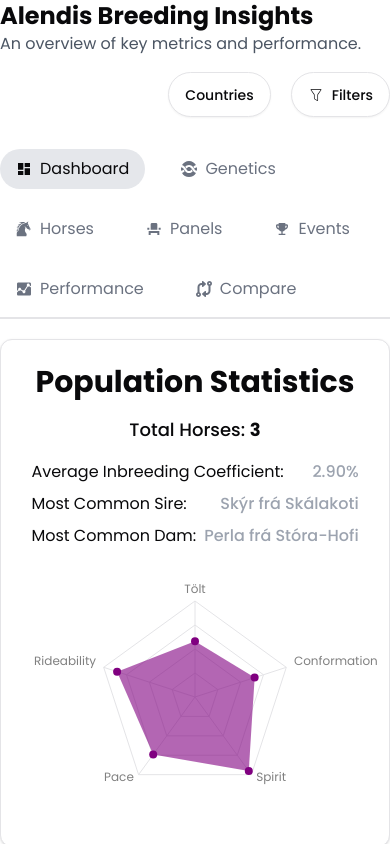
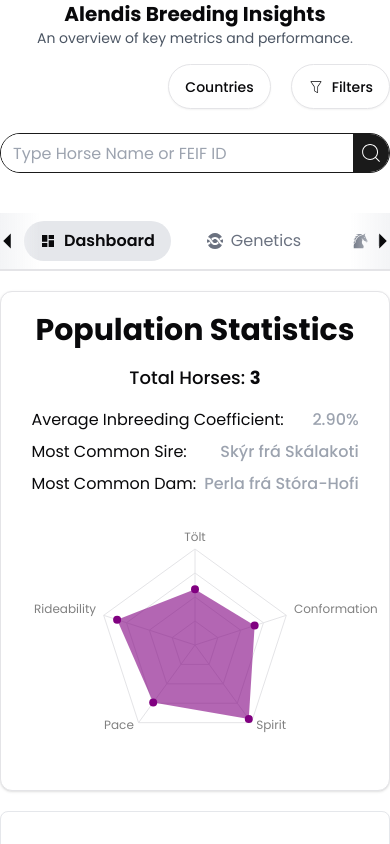
Before and after one commit to AbdullahSherMuhammad/Horse_Breeding_Web_App_Analytics, a Next.js app in the folder client/: page /Dashboard in a window 390 px wide. Shown: the top 844 px of the page. Built offline with nearby package versions, Linux system fonts and the light colour scheme.

Commit message:
Update UI

```diff
--- /dev/null
+++ b/client/app/Dashboard/components/SearchBar/SearchBar.tsx
@@ -0,0 +1,25 @@
+import React, { useState } from 'react'
+import { CiSearch } from "react-icons/ci";
+
+
+const SearchBar = () => {
+
+
+  return (
+    <div className={`flex justify-end w-full lg:w-[350px] h-10 rounded-full overflow-hidden border border-[#1a1a1a] transition-width duration-300`}>
+        <input
+          className={`w-full
+          h-full px-3 border-0 outline-none text-gray-800`}
+          type="text"
+          placeholder='Type Horse Name or FEIF ID'
+         />
+        <button
+          className='bg-[#1a1a1a] text-white flex items-center justify-center w-10 h-full text-2xl'
+        >
+            <CiSearch/>
+        </button>
+    </div>
+  )
+}
+
+export default SearchBar
--- a/client/app/Dashboard/page.tsx
+++ b/client/app/Dashboard/page.tsx
@@ -9,6 +9,7 @@ import RadarChartComponent from "./components/RadarChart/RadarChart";
 import FilterComponent from "@/components/Filter/page";
 import PageNavigation from "@/components/layout/Navigation/Navigation";
 import CountryFilter from "@/components/CountryFilter/CountryFilter";
+import SearchBar from "./components/SearchBar/SearchBar";
 
 interface CardContentType {
   title: string;
@@ -103,21 +104,26 @@ const Dashboard: React.FC = () => {
     <div>
       {/* Page Heading */}
       <div className="flex flex-col md:flex-row justify-between items-start md:items-center mb-6 space-y-4 md:space-y-0">
-        <div>
-          <h1 className="text-2xl font-bold">Alendis Breeding Insights</h1>
-          <p className="text-gray-600">An overview of key metrics and performance.</p>
+        <div className="text-center md:text-start w-full">
+          <h1 className="text-xl md:text-2xl font-bold">Alendis Breeding Insights</h1>
+          <p className="text-sm sm:text-md text-gray-600">An overview of key metrics and performance.</p>
         </div>
-        <div className="flex justify-end items-center gap-5 w-full sm:w-auto">
+        <div className="flex justify-end items-center gap-5 w-full md:w-auto">
           <CountryFilter/>
           <FilterComponent/>
+          <div className="hidden lg:flex"><SearchBar /></div>
         </div>
+      </div>
+
+      <div className="w-full flex lg:hidden justify-end mb-10 lg:m-0">
+        <SearchBar/>
       </div>
 
       <PageNavigation
          scrollToSection={scrollToSection}
       />
 
-      <Card className="flex flex-col lg:flex-row gap-6 justify-between items-center p-6 my-5 overflow-hidden">
+      <Card className="flex flex-col lg:flex-row gap-6 justify-between items-center p-5 my-5 overflow-hidden">
         {/* Content Section */}
         <div className="chart_content flex flex-col gap-4 lg:w-1/2">
           <h1 className="font-bold text-3xl text-center lg:text-left">
--- a/client/app/globals.css
+++ b/client/app/globals.css
@@ -25,6 +25,14 @@
   scrollbar-color: #000 transparent;
 }
 
+.scrollbar-hide {
+  -ms-overflow-style: none;
+  scrollbar-width: none;
+}
+
+.scrollbar-hide::-webkit-scrollbar {
+  display: none;
+}
 
 @layer base {
   :root {
--- a/client/components/layout/Navigation/Navigation.tsx
+++ b/client/components/layout/Navigation/Navigation.tsx
@@ -1,12 +1,14 @@
 'use client';
-import React, { useEffect, useMemo, useState } from 'react';
+import React, { useEffect, useMemo, useState, useRef } from 'react';
 import { MdDashboard } from 'react-icons/md';
 import { GiHorseHead } from 'react-icons/gi';
 import { SiMicrogenetics } from 'react-icons/si';
-import { MdEventSeat } from 'react-icons/md';
-import { MdEmojiEvents } from 'react-icons/md';
+import { MdEventSeat, MdEmojiEvents } from 'react-icons/md';
 import { IoMdAnalytics } from 'react-icons/io';
 import { FaCodeCompare } from 'react-icons/fa6';
+import { IoMdArrowDropleft } from "react-icons/io";
+import { IoMdArrowDropright } from "react-icons/io";
+
 
 interface MenuLink {
   name: string;
@@ -19,8 +21,10 @@ interface PageNavigationProps {
 }
 
 const PageNavigation: React.FC<PageNavigationProps> = ({ scrollToSection }) => {
-
   const [active, setActive] = useState<string | null>('Dashboard');
+  const [isSticky, setIsSticky] = useState(false);
+  const [showArrows, setShowArrows] = useState(false);
+  const menuRef = useRef<HTMLDivElement>(null);
 
   const menuLinks: MenuLink[] = useMemo(
     () => [
@@ -40,36 +44,103 @@ const PageNavigation: React.FC<PageNavigationProps> = ({ scrollToSection }) => {
     setActive(activeName);
   };
 
+  const scrollMenu = (direction: 'left' | 'right') => {
+    if (menuRef.current) {
+      const scrollAmount = direction === 'left' ? -200 : 200;
+      menuRef.current.scrollBy({
+        left: scrollAmount,
+        behavior: 'smooth',
+      });
+    }
+  };
+
   useEffect(() => {
     const handleScroll = () => {
       if (window.scrollY === 0) {
         setActive('Dashboard');
       }
+      if (window.scrollY >= 300) {
+        setIsSticky(true);
+      } else {
+        setIsSticky(false);
+      }
+    };
+
+    const checkScroll = () => {
+      if (menuRef.current) {
+        const isScrollable =
+          menuRef.current.scrollWidth > menuRef.current.clientWidth;
+        setShowArrows(isScrollable);
+      }
     };
 
     window.addEventListener('scroll', handleScroll);
+    window.addEventListener('resize', checkScroll);
+    checkScroll();
 
     return () => {
       window.removeEventListener('scroll', handleScroll);
+      window.removeEventListener('resize', checkScroll);
     };
-  }, [])
-
+  }, []);
 
   return (
-      <nav className="flex items-center justify-between py-2 border-b-2">
-        <nav className="flex flex-wrap gap-5">
+    <div
+      className={`${
+        isSticky ? 'fixed top-0 left-0 z-50 bg-white shadow-md' : 'relative top-0'
+      } w-full px-2 border-b-2 transition-all duration-300 ease-in-out`}
+    >
+      {/* Left Arrow */}
+      {showArrows && (
+        <button
+          onClick={() => scrollMenu('left')}
+          className="absolute -left-2 top-1/2 transform -translate-y-1/2 text-3xl z-20"
+          aria-label="Scroll Left"
+          style={{ display: showArrows ? 'flex' : 'none' }}
+        >
+          <IoMdArrowDropleft />
+        </button>
+      )}
+
+      {/* Scrollable Menu */}
+      <div
+        ref={menuRef}
+        className="flex md:justify-center gap-5 overflow-x-auto py-2 px-4 scrollbar-hide relative"
+      >
         {menuLinks.map((val, id) => (
           <button
             key={id}
-              onClick={() => handleNavigation(val.url,val.name)}
-              className={`py-2 px-4 rounded-full hover:bg-gray-200 flex gap-2 items-center ${active === val.name ? 'bg-gray-200' : 'text-gray-500'}`}
+            onClick={() => handleNavigation(val.url, val.name)}
+            className={`py-2 px-4 rounded-full hover:bg-gray-200 flex gap-2 items-center whitespace-nowrap ${
+              active === val.name ? 'bg-gray-200 font-semibold' : 'text-gray-500'
+            }`}
           >
             {val.icon}
             {val.name}
           </button>
         ))}
-        </nav>
-      </nav>
+      </div>
+
+      {/* Right Arrow */}
+      {showArrows && (
+        <button
+          onClick={() => scrollMenu('right')}
+          className="absolute -right-2 top-1/2 transform -translate-y-1/2 text-3xl z-20"
+          aria-label="Scroll Right"
+          style={{ display: showArrows ? 'flex' : 'none' }}
+        >
+          <IoMdArrowDropright />
+        </button>
+      )}
+
+      {/* Optional: Shadows */}
+      {showArrows && (
+        <>
+          <div className="absolute left-0 top-0 bottom-0 w-10 bg-gradient-to-r from-gray-100 to-transparent pointer-events-none z-0"></div>
+          <div className="absolute right-0 top-0 bottom-0 w-10 bg-gradient-to-l from-gray-100 to-transparent pointer-events-none z-0"></div>
+        </>
+      )}
+    </div>
   );
 };
 
--- a/client/package.json
+++ b/client/package.json
@@ -10,7 +10,9 @@
   },
   "dependencies": {
     "@radix-ui/react-checkbox": "^1.1.3",
+    "@radix-ui/react-collapsible": "^1.1.2",
     "@radix-ui/react-dialog": "^1.1.4",
+    "@radix-ui/react-label": "^2.1.1",
     "@radix-ui/react-popover": "^1.1.4",
     "@radix-ui/react-select": "^2.1.4",
     "@radix-ui/react-separator": "^1.1.1",
```
Also changed, not shown: 1 other file (tests, documents, lock files or other folders). Lines whose indentation alone changed are shown as unchanged.
